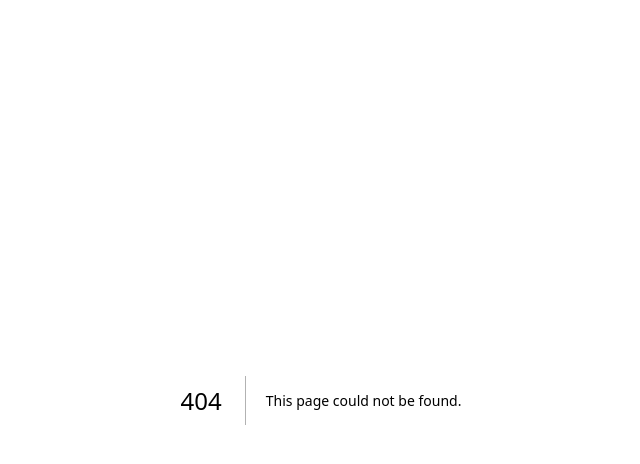
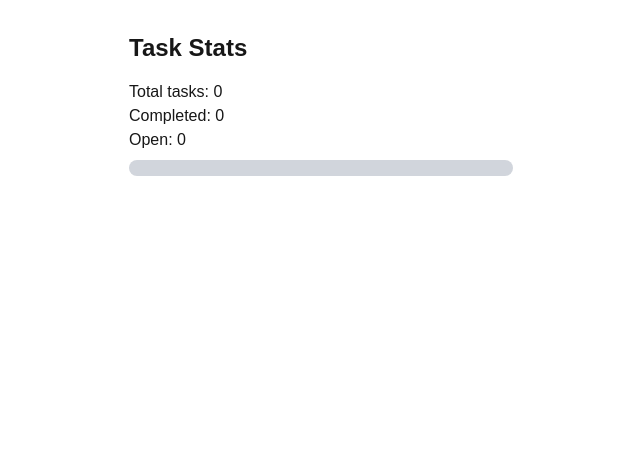
Before and after one commit to RJWbackend/task-manager, a Next.js app: page /stats in a window 1280 px wide. Before the commit this address had no page. Shown: the top 464 px of the page, without its empty margins (319-959 px from the left). Built offline with nearby package versions, Linux system fonts and the light colour scheme; no server answers; the database is empty.

Commit message:
Add stats page showing total, completed, and open tasks

```diff
--- a/app/page.tsx
+++ b/app/page.tsx
@@ -45,7 +45,12 @@ export default function Home() {
 
   return (
     <div className="p-8 max-w-md mx-auto">
-      <h1 className="text-2xl font-bold mb-4">Tasks</h1>
+      <div className="flex justify-between items-center mb-4">
+  <h1 className="text-2xl font-bold">Tasks</h1>
+  <a href="/stats" className="text-blue-500 underline">
+    Stats
+  </a>
+</div>
       <div className="flex gap-2 mb-4">
         <input
           className="border p-2 flex-1"
--- /dev/null
+++ b/app/stats/page.tsx
@@ -0,0 +1,37 @@
+"use client";
+
+import { useEffect, useState } from "react";
+import { supabase } from "../../lib/supabaseClient";
+
+export default function Stats() {
+  const [tasks, setTasks] = useState<any[]>([]);
+
+  const fetchTasks = async () => {
+    const { data } = await supabase.from("tasks").select("*");
+    if (data) setTasks(data);
+  };
+
+  useEffect(() => {
+    fetchTasks();
+  }, []);
+
+  const total = tasks.length;
+  const completed = tasks.filter(t => t.completed).length;
+  const open = total - completed;
+  const progress = total === 0 ? 0 : Math.round((completed / total) * 100);
+
+  return (
+    <div className="p-8 max-w-md mx-auto">
+      <h1 className="text-2xl font-bold mb-4">Task Stats</h1>
+      <p>Total tasks: {total}</p>
+      <p>Completed: {completed}</p>
+      <p>Open: {open}</p>
+      <div className="w-full bg-gray-300 rounded-full h-4 mt-2">
+        <div
+          className="bg-blue-500 h-4 rounded-full"
+          style={{ width: `${progress}%` }}
+        ></div>
+      </div>
+    </div>
+  );
+}
```
